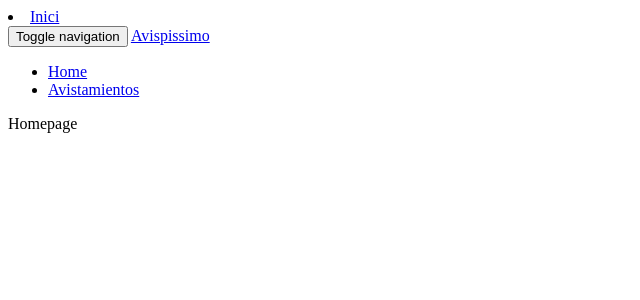
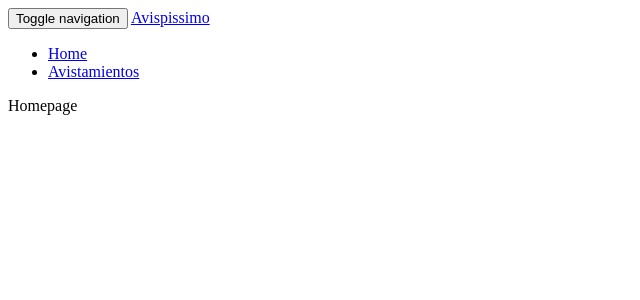
Before and after one commit to CarlosTenorio/vespapp-web, a Django app: page / in a window 1280 px wide. Shown: the top 300 px of the page, without its empty margins (0-640 px from the left). Run offline with Django 3.2, Linux system fonts and the light colour scheme.

Commit message:
update navbar

```diff
--- a/web/templates/components/navbar.html
+++ b/web/templates/components/navbar.html
@@ -1,5 +1,4 @@
 {% load template %}
-<li class="{% active 'home' %}"><a href="{% url 'home' %}">Inici</a></li>
 <nav class="navbar navbar-default">
   <div class="container-fluid">
     <div class="navbar-header">
```
